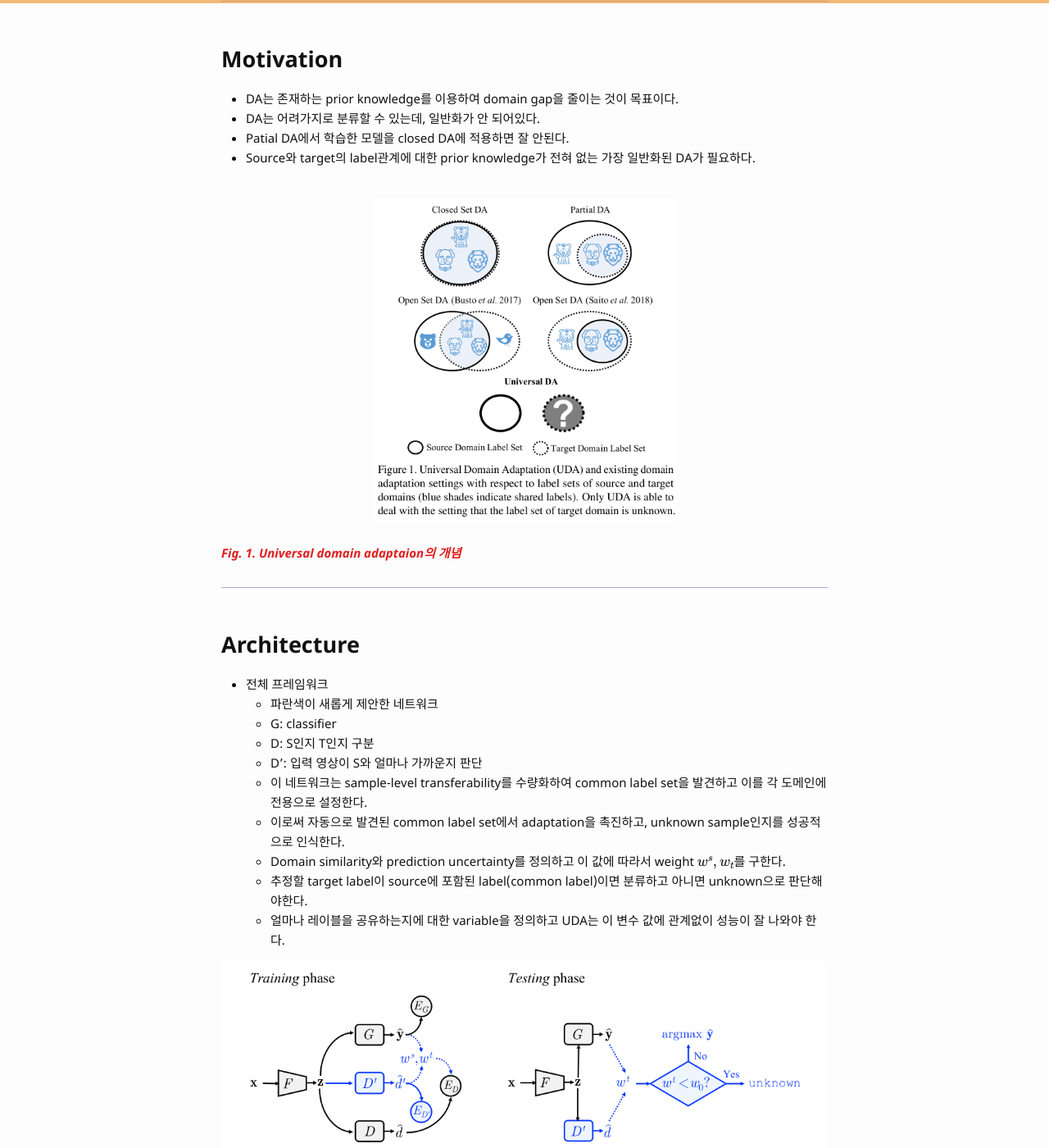
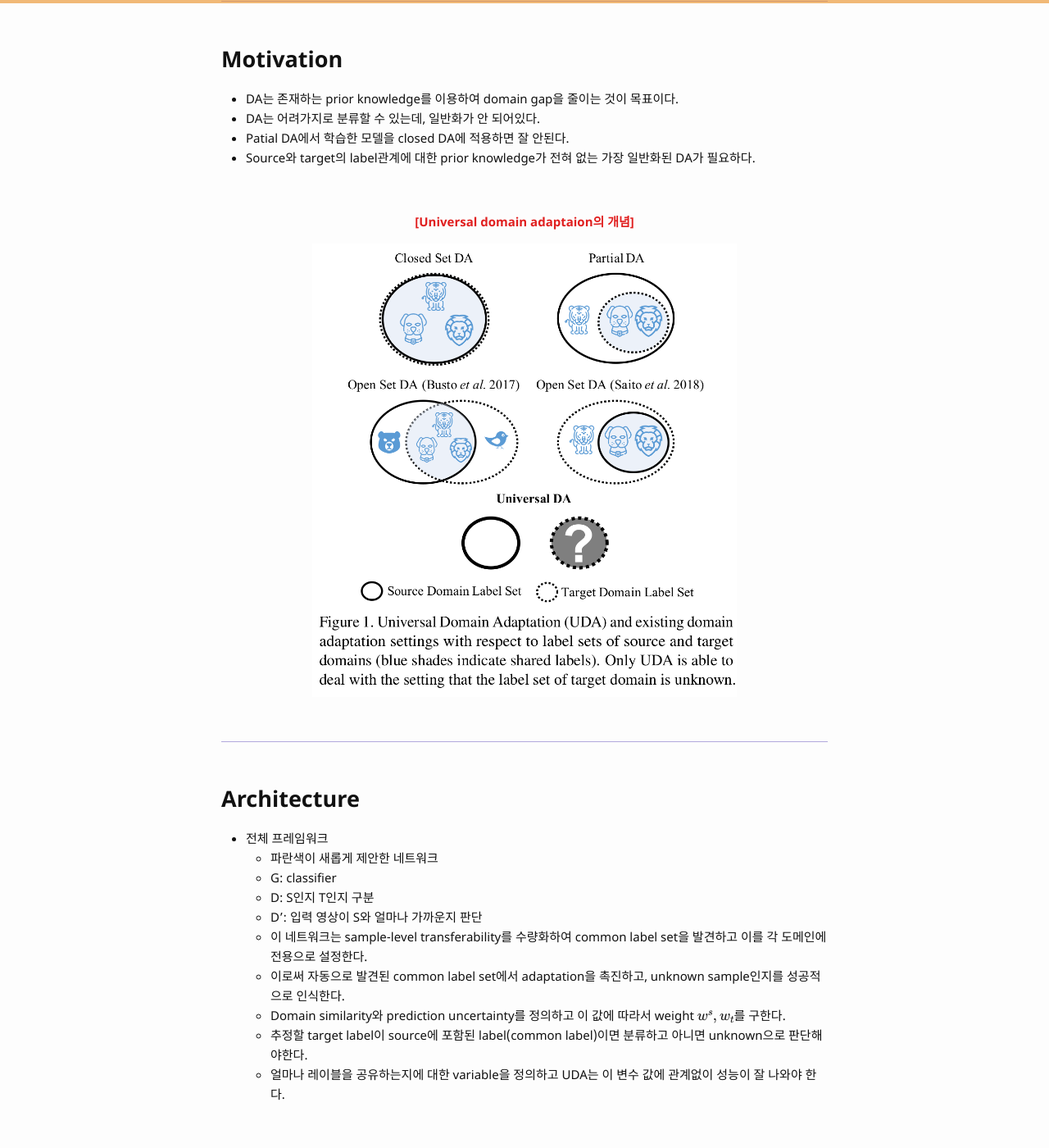
Before and after one commit to bismex/bismex.github.io, a Jekyll site: the page built from _posts/2019-05-26-UDA.md, in a window 1280 px wide and 1400 px high, scrolled down 574 px. Shown: the whole window at 82% size. Built offline with Jekyll 4.4.1, drawn with Linux system fonts in a browser that asks for light colours; formulas are drawn with MathJax 3; some of the changed text lies outside the part shown.

Commit message:
Update 2019-05-26-UDA.md

```diff
--- a/_posts/2019-05-26-UDA.md
+++ b/_posts/2019-05-26-UDA.md
@@ -30,12 +30,12 @@
 - Patial DA에서 학습한 모델을 closed DA에 적용하면 잘 안된다.
 - Source와 target의 label관계에 대한 prior knowledge가 전혀 없는 가장 일반화된 DA가 필요하다.
 
+
 <br/>
-![picture]({{ '/assets/images/UDA01.png' | relative_url }})
-{: style="width: 50%;" class="center"}
-<span style="color: #e01f1f;">
+<p align="center" style="color: #e01f1f; font-weight: bold;">[Universal domain adaptaion의 개념]</p>
+![picture]({{ '/assets/images/UDA01.png' | relative_url }}){: style="width: 70%;" class="center"}
 <br/>
-***Fig. 1. Universal domain adaptaion의 개념***</span>
+
 
 ---
 
@@ -52,22 +52,21 @@
   - 추정할 target label이 source에 포함된 label(common label)이면 분류하고 아니면 unknown으로 판단해야한다.
   - 얼마나 레이블을 공유하는지에 대한 variable을 정의하고 UDA는 이 변수 값에 관계없이 성능이 잘 나와야 한다.
 
-![picture]({{ '/assets/images/UDA02.png' | relative_url }})
-{: style="width: 100%;" class="center"}
-<span style="color: #e01f1f;">
 <br/>
-***Fig. 2. 전체 프레임워크 (UAN)***</span>
+<p align="center" style="color: #e01f1f; font-weight: bold;">[전체 프레임워크 (UAN)]</p>
+![picture]({{ '/assets/images/UDA02.png' | relative_url }}){: style="width: 100%;" class="center"}
+<br/>
+
 
 ---
 
 ## Experimental results
 
 <br/>
-![picture]({{ '/assets/images/UDA03.png' | relative_url }})
-{: style="width: 100%;" class="center"}
-<span style="color: #e01f1f;">
+<p align="center" style="color: #e01f1f; font-weight: bold;">[실험 결과]</p>
+![picture]({{ '/assets/images/UDA03.png' | relative_url }}){: style="width: 100%;" class="center"}
 <br/>
-***Fig. 3. 실험 결과***</span>
+
 
 
 ---
```
